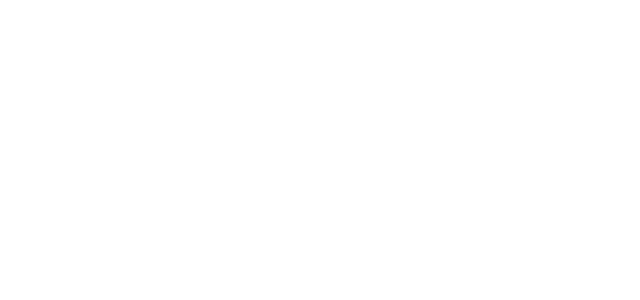
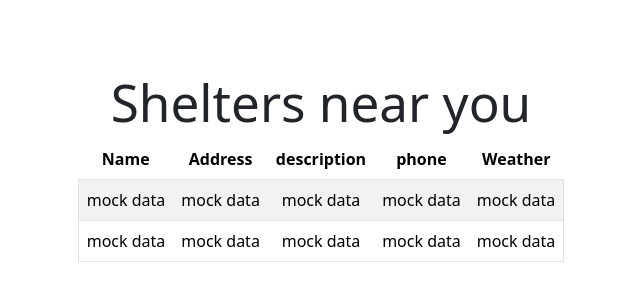
Before and after one commit to Johnaius/shelterfinder, a React (Vite) app: page /shelters in a window 1280 px wide. Before the commit this address had no page. Shown: the part 224-524 px from the top of the page, without its empty margins (319-959 px from the left). Built offline with nearby package versions, Linux system fonts and the light colour scheme.

Commit message:
designed ShowShelters component

```diff
--- a/src/App.jsx
+++ b/src/App.jsx
@@ -4,6 +4,7 @@
 import viteLogo from '/vite.svg'
 import GetShelter from './GetShelter'
 import './App.css'
+import ShowShelters from './ShowShelters';
 
 function App() {
   const [count, setCount] = useState(0)
@@ -13,6 +14,7 @@
       <div className="container">
         <Routes>
           <Route path="/" element={<GetShelter />} />
+          <Route path="/shelters" element={<ShowShelters />} />
         </Routes>
       </div>
     </BrowserRouter>
--- a/src/GetShelter.jsx
+++ b/src/GetShelter.jsx
@@ -47,14 +47,14 @@
    function getInfo(e){
       e.preventDefault();
       console.log(`${formFields.city}, ${formFields.state}`)
+      loadWeather()
       // loadShelter(formFields.city,formFields.state);
 
 
    }
    useEffect(() => {
       console.log("GetShelter component running!")
-      loadShelter(), loadWeather()
-      // loadShelter()
+      // loadShelter(), loadWeather()
    }, [])
 
 
@@ -84,17 +84,5 @@
 
    )
 
-
-
-
-
-
-
-
-
-
-
-
-
 }
 export default GetShelter
--- /dev/null
+++ b/src/ShowShelters.jsx
@@ -0,0 +1,42 @@
+import React, {useEffect, useState} from "react";
+import {Link} from 'react-router-dom';
+
+
+function ShowShelters(props){
+    return (
+        <>
+        <h1>Shelters near you</h1>
+        <table className="table table-striped">
+            <thead>
+                <tr >
+                    <th scope = "col">Name</th>
+                    <th scope = "col">Address</th>
+                    <th scope = "col">description</th>
+                    <th scope = "col">phone</th>
+                    <th scope = "col">Weather</th>
+                </tr>
+            </thead>
+            <tbody>
+                <tr className="border">
+                    <td>mock data</td>
+                    <td>mock data</td>
+                    <td>mock data</td>
+                    <td>mock data</td>
+                    <td>mock data</td>
+                </tr>
+                <tr className="border">
+                    <td>mock data</td>
+                    <td>mock data</td>
+                    <td>mock data</td>
+                    <td>mock data</td>
+                    <td>mock data</td>
+                </tr>
+            </tbody>
+
+        </table>
+        </>
+
+
+    )
+}
+export default ShowShelters
```
